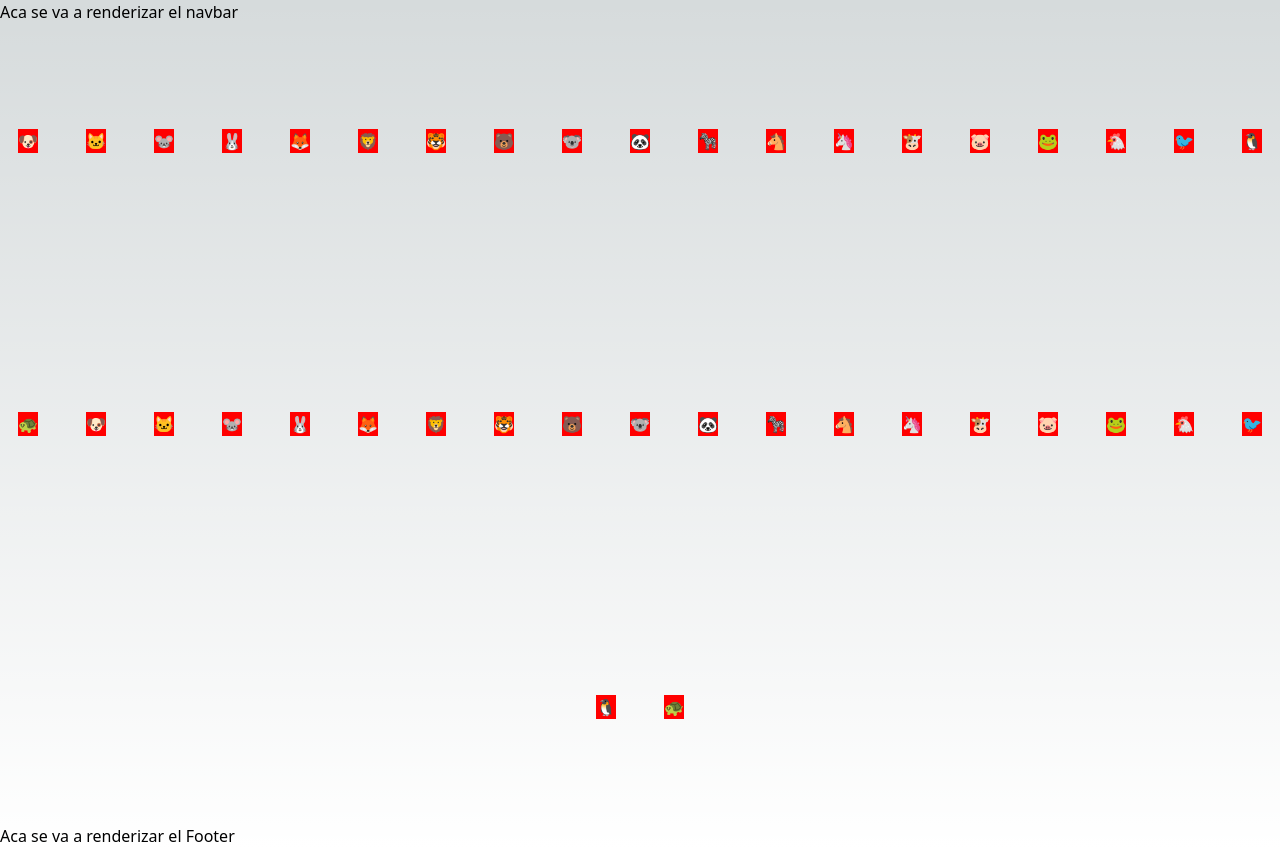
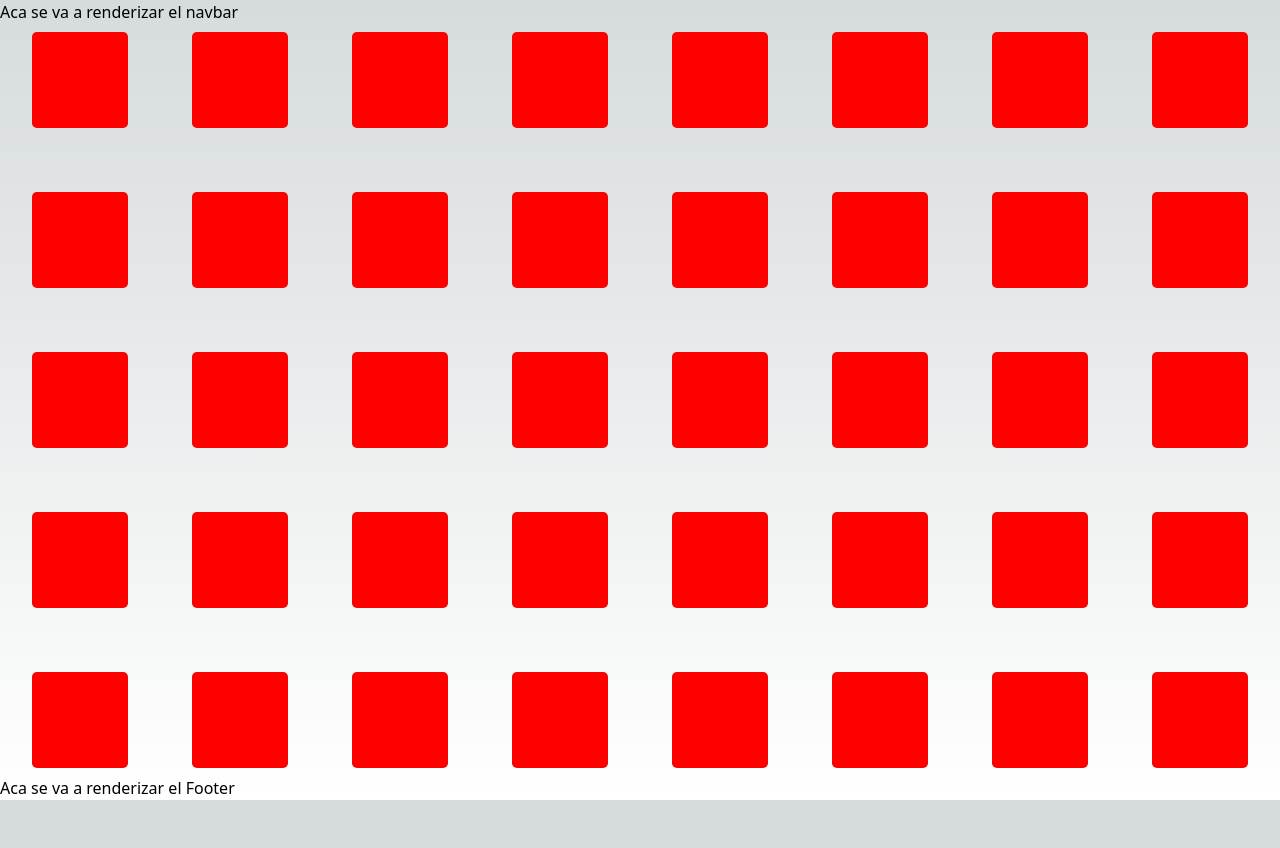
Before and after one commit to LucasKatz/EnglishMemotest, a Next.js app: page /animals in a window 1280 px wide. After the commit the page ends 800 px from the top, so only its background shows below. Built offline with nearby package versions, Linux system fonts and the light colour scheme.

Commit message:
1er tablero de cards completo

```diff
--- a/app/globals.css
+++ b/app/globals.css
@@ -32,10 +32,62 @@ body {
   }
 }
 
+.container {
+  height: fit-content;
+}
+
+
+
 #memoryCard{
   background-color: red;
+  width: 6rem;
+  height: 6rem;
+  margin: 0.5rem;
+  border-radius: 0.3rem;
+  position: relative;
+  transition: transform 0.5s ease;
+  cursor: pointer;
+  backface-visibility: hidden;
+  transform-style: preserve-3d;
+  display: flex;
+  justify-content: center;
+  align-items: center;
 }
 
-.container {
-  height: 100vh;
+#memoryCard {
+  perspective: 1000px; /* Agrega perspectiva para el efecto 3D */
+  cursor: pointer;
 }
+
+.card-wrapper {
+  transform-style: preserve-3d;
+  transition: transform 0.5s ease;
+  transform: rotateY(0deg);
+}
+
+.card-wrapper.revealed {
+  transform: rotateY(180deg);
+  transform-style: preserve-3d;
+  transition: transform 0.5s ease;
+  pointer-events: auto;  /* Añade esta línea para permitir eventos del mouse */
+}
+
+#cardContent {
+  background-color: red;
+  width: 6rem;
+  height: 6rem;
+  margin: 0.5rem;
+  border-radius: 0.3rem;
+  display: flex;
+  justify-content: center;
+  align-items: center;
+  font-size: xxx-large;
+  backface-visibility: hidden;
+  transform: rotateY(180deg);
+  opacity: 0;
+  transition: opacity 0.5s ease;
+}
+
+.card-wrapper.revealed #cardContent {
+  opacity: 1;
+}
--- a/componentes/memoryCard.js
+++ b/componentes/memoryCard.js
@@ -1,10 +1,17 @@
+import React, { useState } from "react";
 
 const MemoryCard = ({ item }) => {
   const { animalEmojis } = item;
+  const [revealed, setRevealed] = useState(false);
+
+  const handleClick = () => {
+    console.log("Click!");
+    setRevealed(!revealed);
+  };
 
   return (
-      <div className="">
-        <div  id="memoryCard" >
+    <div id="memoryCard" onClick={handleClick} className={`card-wrapper ${revealed ? 'revealed' : ''}`}>
+      <div id="cardContent">
         {animalEmojis}
       </div>
     </div>
```
Lines whose indentation alone changed are shown as unchanged.
